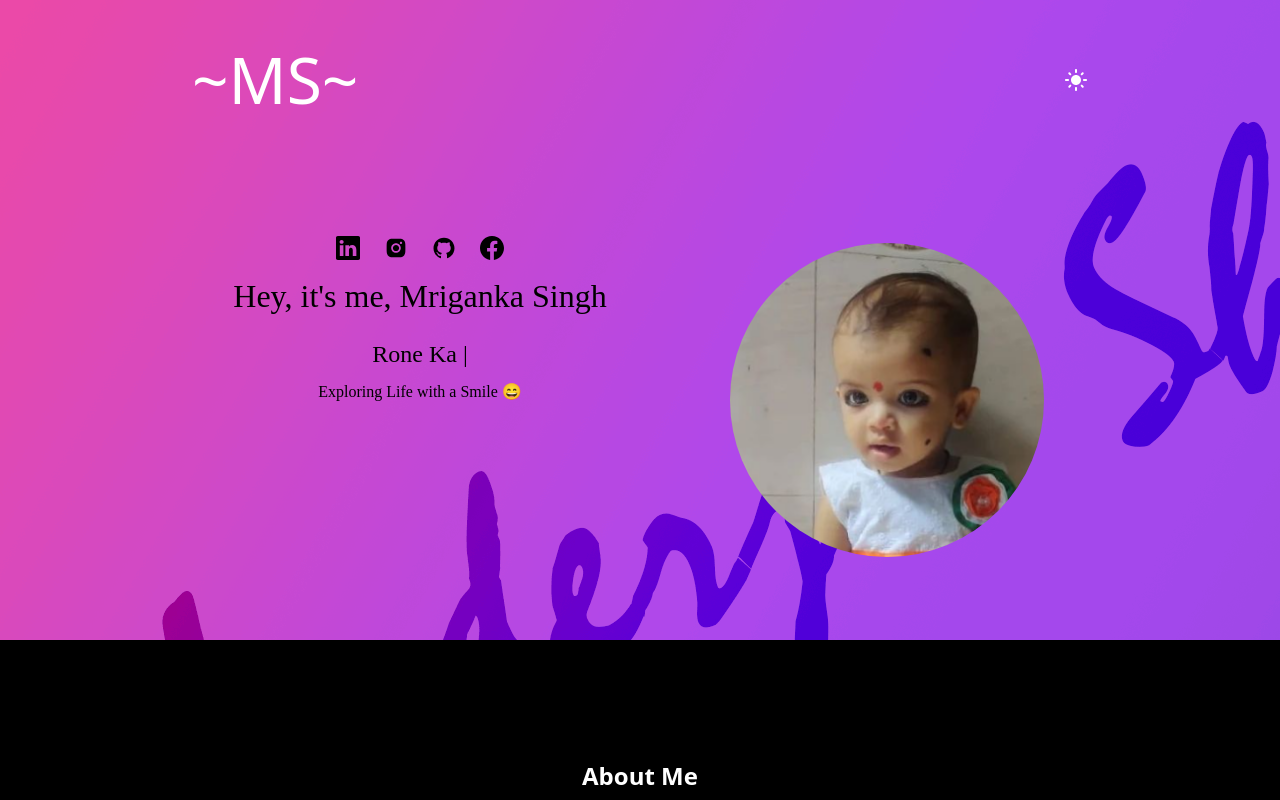
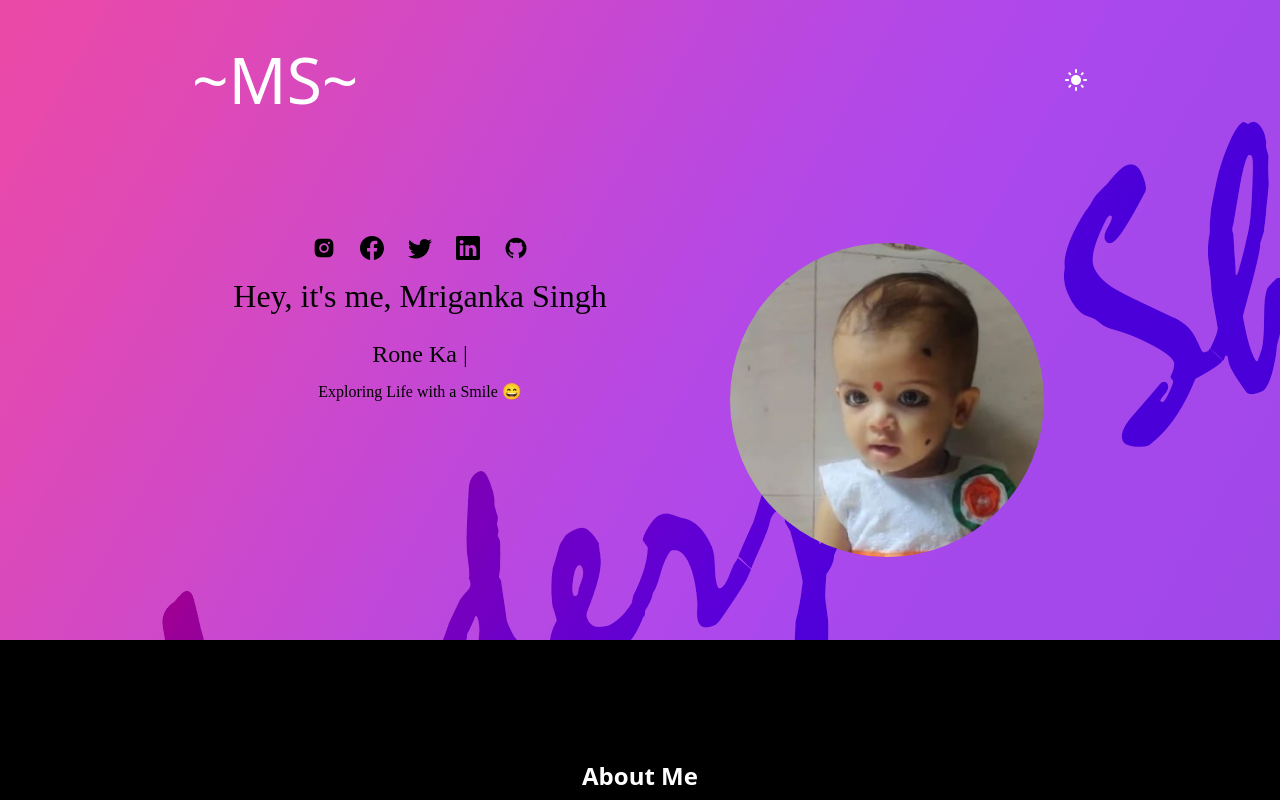
Before and after one commit to Adityashahi4465/Mriganka-Portfolio, a Next.js app: page / in a window 1280 px wide. Built offline with nearby package versions, Linux system fonts and the light colour scheme; what tw-elements would draw is missing.

Commit message:
social profile links

```diff
--- a/components/Home/Profile/Profile.js
+++ b/components/Home/Profile/Profile.js
@@ -1,7 +1,7 @@
 import React from 'react';
 import Classes from './Profile.module.css'
 import { TypeAnimation } from 'react-type-animation'
-import { BsFacebook, BsLinkedin } from 'react-icons/bs'
+import { BsFacebook, BsLinkedin, BsTwitter } from 'react-icons/bs'
 import { AiFillInstagram, AiFillGithub } from 'react-icons/ai'
 import Link from 'next/link';
 
@@ -12,17 +12,20 @@ function Profile(props) {
                 <div className={Classes['profile-details']}>
                     <div className={Classes['colz']}>
                         <div className="flex space-x-4 cursor-pointer scale-150 mb-4">
+                            <a href='https://www.instagram.com/viratsingh1st/' target='blank'>
+                                <AiFillInstagram />
+                            </a>
+                            <a href='https://www.facebook.com/kshatriyavirat.singh' target='blank'>
+                                <BsFacebook />
+                            </a>
+                            <a href='https://twitter.com/adityakmcs' target='blank'>
+                                <BsTwitter />
+                            </a>
                             <a href='https://www.linkedin.com/in/aditya4465/' target='blank'>
                                 <BsLinkedin />
                             </a>
-                            <a href='https://www.instagram.com/ady_shahi/' target='blank'>
-                                <AiFillInstagram />
-                            </a>
                             <a href='https://github.com/Adityashahi4465' target='blank'>
                                 <AiFillGithub />
-                            </a>
-                            <a href='https://www.facebook.com/profile.php?id=100057639700910' target='blank'>
-                                <BsFacebook />
                             </a>
                         </div>
                     </div>
@@ -56,7 +59,7 @@ function Profile(props) {
 
                         </h1>
                         <span className={Classes['profile-role-tagline']}>
-                        Exploring Life with a Smile 😄
+                            Exploring Life with a Smile 😄
                         </span>
                     </div>
                 </div>
```
Also changed, not shown: .eslintrc.json (added), 1 other file (tests, documents, lock files or other folders).
